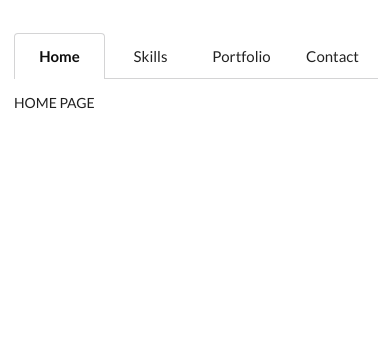
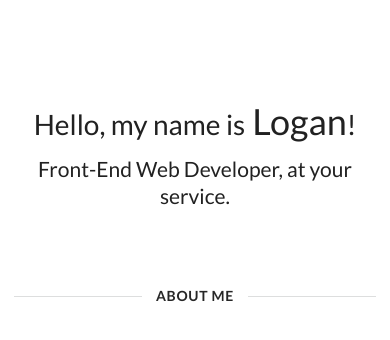
Before and after one commit to logan-barsell/myPersonalSite, a React (Create React App) app: page / in a window 390 px wide. Shown: the top 340 px of the page. Built offline with nearby package versions, Linux system fonts and the light colour scheme.

Commit message:
homepage+responsiveness

```diff
--- a/public/index.html
+++ b/public/index.html
@@ -43,4 +43,8 @@
       To create a production bundle, use `npm run build` or `yarn build`.
     -->
   </body>
+  <script
+  src="https://code.jquery.com/jquery-3.6.0.min.js"
+  integrity="sha256-/xUj+3OJU5yExlq6GSYGSHk7tPXikynS7ogEvDej/m4="
+  crossorigin="anonymous"></script>
 </html>
--- a/src/components/App.js
+++ b/src/components/App.js
@@ -6,6 +6,7 @@ import Portfolio from './pages/Portfolio';
 import Contact from './pages/Contact';
 import Nav from './Nav'
 import history from '../history';
+import './css/site.css';
 
 const App = () => {
     return (
--- a/src/components/Nav.js
+++ b/src/components/Nav.js
@@ -1,9 +1,11 @@
 import React from 'react';
 import { NavLink } from 'react-router-dom';
+import './css/nav.css'
 
 const Nav = () => {
 
     return (
+        <div className="ui container">
             <div
                 className="navBar ui large tabular fluid four item menu"
                 style={{marginTop: "33px"}}
@@ -36,6 +38,35 @@ const Nav = () => {
                 </NavLink>
             </div>
 
+            <div class="ui vertical inverted sidebar menu">
+                <NavLink
+                    to="/"
+                    className="item"
+                    activeClassName="active"
+                    exact
+                >
+                    Home
+                </NavLink>
+                <NavLink
+                    to="/Skills"
+                    className="item"
+                >
+                    Skills
+                </NavLink>
+                <NavLink
+                    to="/Portfolio"
+                    className="item"
+                >
+                    Portfolio
+                </NavLink>
+                <NavLink
+                    to="/Contact"
+                    className="item"
+                >
+                    Contact
+                </NavLink>
+            </div>
+        </div>
     );
 };
 
--- /dev/null
+++ b/src/components/css/home.css
@@ -0,0 +1,35 @@
+.home {
+    min-height: 544px;
+}
+.masthead h1.ui.header {
+      margin-top: 3em;
+      margin-bottom: 0em;
+      font-size: 4em;
+      font-weight: normal;
+}
+.masthead h2 {
+    font-size: 1.7em;
+    font-weight: lighter;
+}
+
+span.ui.header {
+    font-weight: normal;
+}
+
+
+/* MEDIA QUERIES */
+
+@media only screen and (max-width: 700px) {
+    .home {
+        min-height: 275px;
+    }
+    .masthead h1.ui.header {
+        font-size: 2em;
+        margin-top: 3em;
+    }
+    .masthead h2{
+        font-size: 1.5em;
+        margin-top: 0.5em;
+    }
+
+}
--- /dev/null
+++ b/src/components/css/nav.css
@@ -0,0 +1,9 @@
+/* MEDIA QUERIES */
+
+@media only screen and (max-width: 500px) {
+    .navBar .item,
+    .navBar.menu {
+      display: none;
+    }
+
+}
--- a/src/components/pages/Home.js
+++ b/src/components/pages/Home.js
@@ -1,8 +1,22 @@
 import React from 'react';
+import '../css/home.css';
 
 const Home = () => {
     return (
-        <div>HOME PAGE</div>
+        <div>
+            <div className="ui home container">
+                <div className="ui vertical masthead center aligned segment">
+                    <div classname="ui text container">
+                        <h1 className="ui header">Hello, my name is
+                            <span className="ui header"> Logan</span>!
+                        </h1>
+                        <h2>Front-End Web Developer, at your service.
+                        </h2>
+                    </div>
+                </div>
+            </div>
+            <div className="ui horizontal divider">About Me</div>
+        </div>
     );
 }
 
--- a/src/css/index.css
+++ /dev/null
@@ -1,3 +0,0 @@
-.navBar {
-    color: blue';
-}
```
Also changed, not shown: src/components/css/site.css (added). Lines whose indentation alone changed are shown as unchanged.
